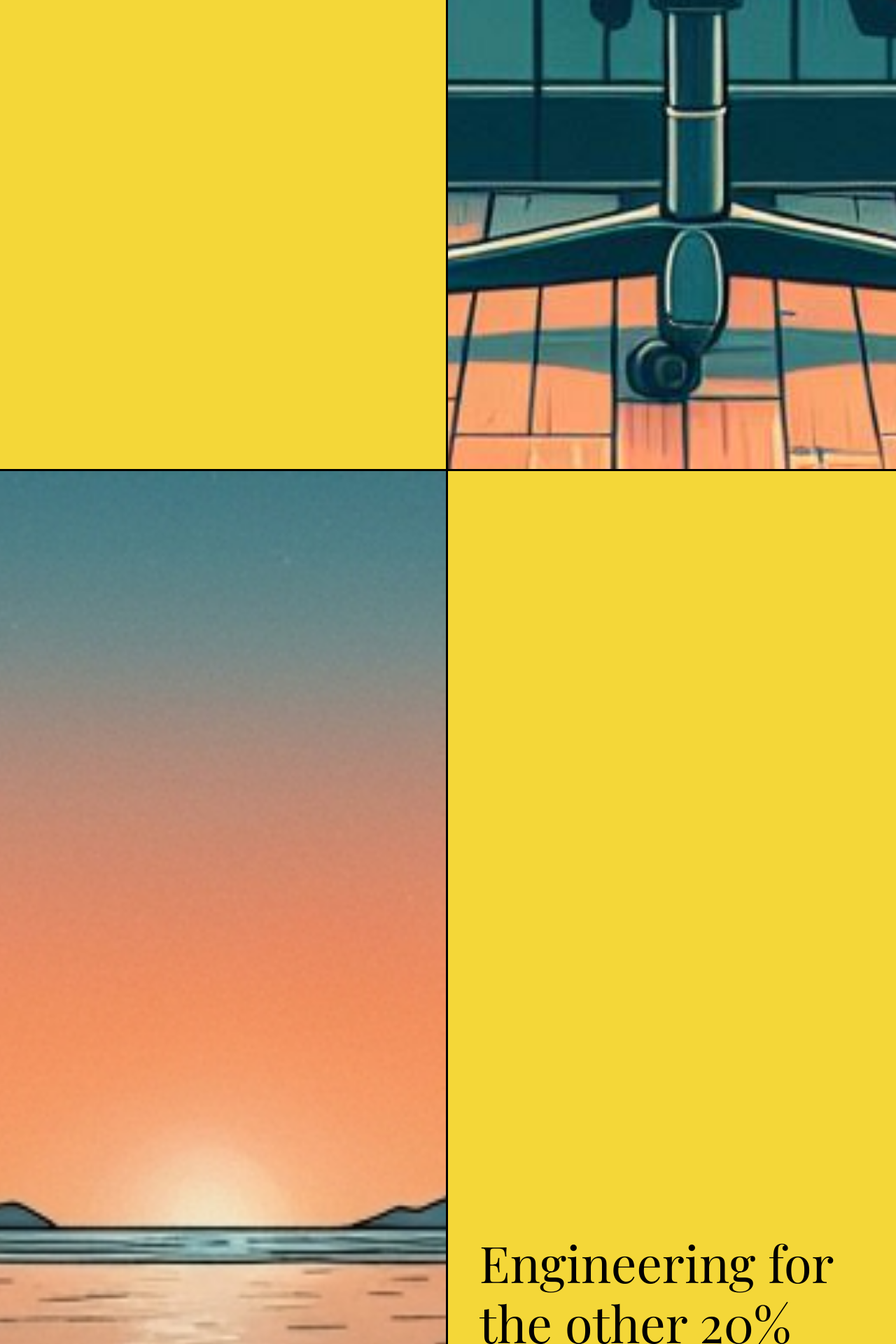
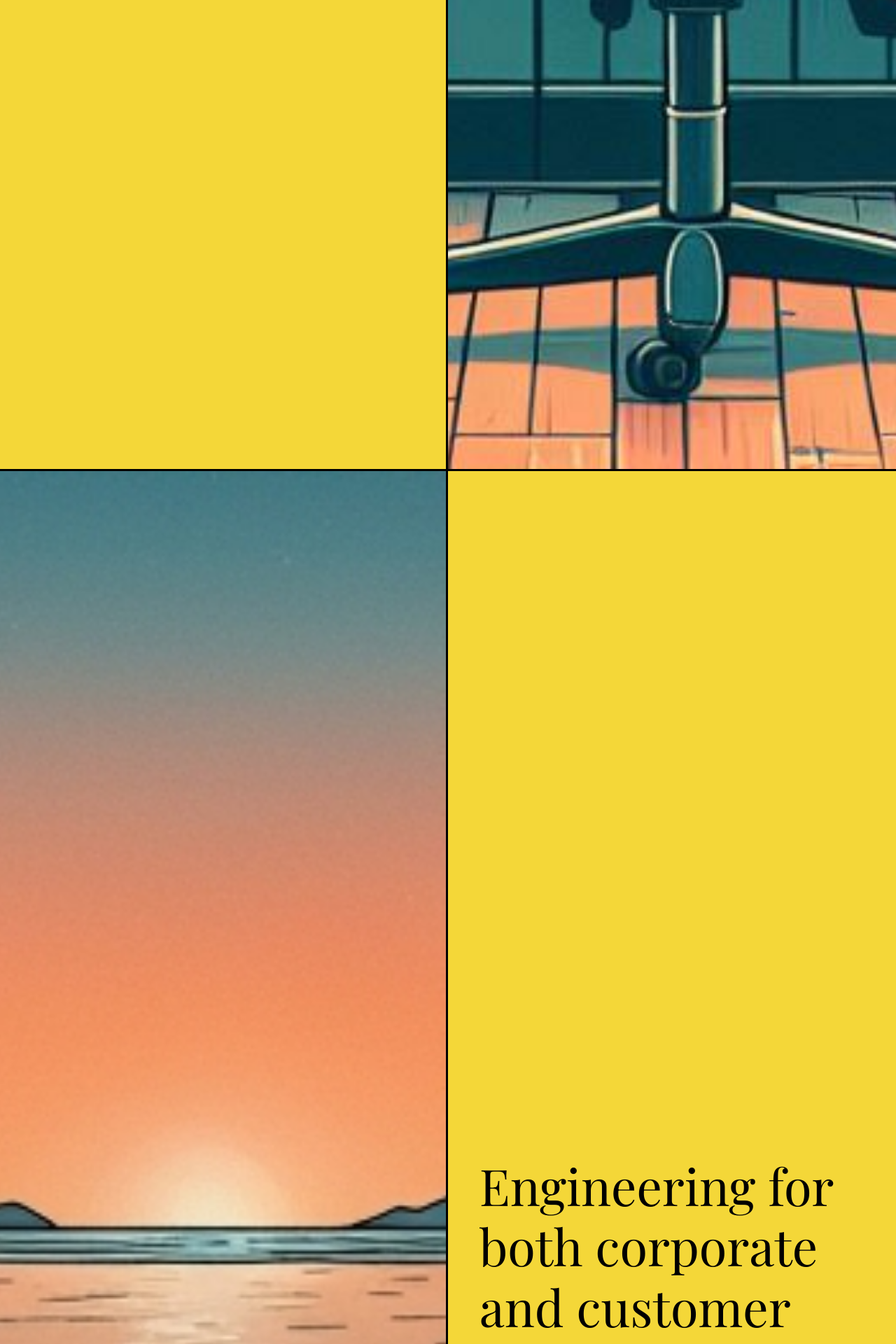
Before and after one commit to dpfens/dpfens.github.io, a Jekyll site: the page built from about.md, in a window 1280 px wide. Shown: the part 3167-5087 px from the top of the page at 70% size. Built offline with Jekyll 4.4.1, drawn with Linux system fonts in a browser that asks for light colours; some web fonts are replaced; some of the changed lines change nothing that is shown.

Commit message:
update wording

```diff
--- a/about.md
+++ b/about.md
@@ -19,9 +19,9 @@
         <img class="w-100 h-100 object-fit-cover" src="/assets/img/53c23ce7-7706-405d-a366-2a5e85e46749.jpg">
     </div>
     <div class="hero-right hero-top hero-content d-flex flex-column justify-content-center pt-3 min-vh-50">
-        <h2 class="headline">Engineering for the other 20%</h2>
+        <h2 class="headline">Engineering for both corporate and customer budgets</h2>
         <p class="tagline">The Tidewater region, like most of rural America, exists in a different technological reality than Silicon Valley assumes. Broadband and cell phone service are not ubiquitous and technical literacy varies dramatically. Rather than disrupting lives to fit technology, effective solutions meet people where they are, adapting to existing rhythms and realities.</p>
-        <p class="tagline">These resource constraints require the same technical rigor I applied to distributed systems and NLP models, but demand software-defined solutions that can be remotely upgraded rather than expecting users on a budget to purchase new hardware. This discipline transforms how we think about impact. When rural students can access MIT courseware on limited connections, elderly neighbors consult specialists via telehealth, and local businesses reach customers beyond county lines, technology becomes a bridge rather than a barrier. Thoughtful engineering dismantles the structural disadvantages that separate communities from opportunity.</p>
+        <p class="tagline">These resource constraints require the same technical rigor I applied to distributed systems and NLP models, but demand software-defined solutions that can be remotely upgraded rather than expecting users on a budget to purchase new hardware. This discipline transforms how we think about impact. When rural students can access MIT courseware on limited connections, elderly neighbors on a fixed income consult specialists via telehealth, and local businesses reach customers beyond county lines, technology becomes a bridge rather than a barrier. Thoughtful engineering dismantles the structural disadvantages that separate resource & budget constrained communities from opportunity.</p>
     </div>
 </div>
 
@@ -47,13 +47,13 @@
 {% include components/panel.html title="DevOps" content=panelContent extraClassName="bg-green-2" %}
 
 {% capture panelContent %}
-Ten years with frameworks as they've come and gone: BackboneJS, EmberJS, ReactJS, AngularJS. I build interfaces that work when the connection is solid and degrade gracefully when it isn't.
+Ten years with frameworks as they've come and gone: Previously BackboneJS & EmberJS, and now ReactJS & AngularJS. I build interfaces that work when the connection is solid and degrade gracefully when it isn't.
 {% endcapture %}
 {% assign panelContent = panelContent | markdownify %}
 {% include components/panel.html title="Front-end Web Development" content=panelContent extraClassName="bg-purple-2" %}
 
 {% capture panelContent %}
-I've trained and deployed PyTorch text classifiers via REST APIs, built hierarchical loss functions for nuanced classification, experimented with topic modeling (multi-grain, hierarchical pachinko allocation), and written information extractors from dependency tree rules. I like the puzzle of teaching machines to find meaning in messy human language.
+I've trained and deployed PyTorch text classifiers via REST APIs trained on hierarchical loss functions, bulk evaluated corpuses with topic models, written information extractors from dependency tree rules, and used semantic embeddings for retrieval and classification. I like the puzzle of teaching machines to find meaning in messy human language.
 {% endcapture %}
 {% assign panelContent = panelContent | markdownify %}
 {% include components/panel.html title="Natural Language Processing" content=panelContent extraClassName="bg-blue-4" %}
@@ -65,19 +65,19 @@
 {% include components/panel.html title="Operations Research" content=panelContent extraClassName="bg-purple-2" %}
 
 {% capture panelContent %}
-I've managed Linux web servers across dozens of domains. SSL certificates, partition management, security patches, Docker deployments, load balancing. Disaster recovery plans that actually get tested. Dependable infrastructure without drama.
+I've managed Linux web servers across dozens of domains including SSL certificates, partition management, security patches, Docker deployments, load balancing, etc.
 {% endcapture %}
 {% assign panelContent = panelContent | markdownify %}
 {% include components/panel.html title="Server/Cloud Administration" content=panelContent extraClassName="bg-orange-2" %}
 
 {% capture panelContent %}
-Ten years building backends in Django, Adobe Experience Manager, Laravel, and more. APIs, WebSockets, database integrations—the invisible plumbing that makes front-ends feel seamless.
+Ten years building backends in Django, Adobe Experience Manager, Laravel, and more. APIs, WebSockets, database integrations.
 {% endcapture %}
 {% assign panelContent = panelContent | markdownify %}
 {% include components/panel.html title="Server-Side Web Development" content=panelContent extraClassName="bg-purple-2" %}
 
 {% capture panelContent %}
-I design systems that scale without ego. Docker, orchestration, microservices, gRPC and REST APIs—components that communicate reliably and fail gracefully. Architecture shaped by experience, not trend-chasing.
+I design systems that can grow using Docker, orchestration, microservices, gRPC and REST APIs; components that communicate reliably and fail gracefully.
 {% endcapture %}
 {% assign panelContent = panelContent | markdownify %}
 {% include components/panel.html title="System Architecture" content=panelContent extraClassName="bg-pink-3" %}
@@ -89,10 +89,11 @@
         <img class="w-100 h-100 object-fit-cover" src="/assets/img/3e7a9410-3454-4fbc-a75d-266be5048481.jpeg">
     </div>
     <div class="hero-right hero-content hero-bottom d-flex flex-column justify-content-center pt-3 min-vh-50">
-        <h2 class="headline">Through the Looking Glass of Literature</h2>
-        <p class="tagline">I read a lot. Speculative fiction, mostly, alongside the technical papers and textbooks that interest me. Growing up in Tidewater, books were how I learned that other ways of organizing the world existed.</p>
-        <p class="tagline">Le Guin taught me that every system embeds values, whether it admits them or not. Butler showed me how power structures replicate themselves, even in new technologies. Gibson's reminder that <q>the future is already here, it's just not very evenly distributed</q> feels different when you live in the unevenly-distributed part.</p>
-        <p class="tagline">This matters for engineering. When you've spent years thinking about how societies might work differently, questioning a system's assumptions becomes second nature. The same instinct that spots a flawed premise in a novel helps me find the unstated assumptions buried in a codebase.</p>
+        <h2 class="headline">Compounding Interest of Reading</h2>
+        <p class="tagline">I read a lot. Speculative fiction, mostly, alongside the papers, essays, and textbooks that interest me.
+        In fact, I credit reading about topics I didn't understand, or that made me uncomfortable for most of my successes. That curiosity has compounded over decades of grappling with hard questions and built fluency with pluralistic reality. Growing up somewhere small means the available answers come from a narrow set of sources and perspectives, and reading revealed there were others. Once I accepted the world isn't organized the only way it could be, there's nothing left to stop me from holding multiple truths at once.</p>
+        <p class="tagline">Le Guin taught me that every system embeds values, whether it admits them or not. Butler showed me how power structures replicate themselves, even in new technologies. Gibson's reminder that <q class="tagline">the future is already here, it's just not very evenly distributed</q> feels different when you live in the unevenly-distributed part.</p>
+        <p class="tagline">This matters for engineering. When you've spent years thinking about how societies might work differently, questioning assumptions becomes second nature and so does asking how things might be made better.</p>
     </div>
 </div>
 
@@ -101,7 +102,7 @@
     <div class="hero-left hero-content hero-top d-flex flex-column justify-content-center border-lg-3 border-end-lg border-lg-black py-4 px-5 min-vh-50">
         <h2 class="headline">The Long Run Home</h2>
         <p class="tagline">I run the same routes I trained on in high school, back when I was competitive enough to run Division I in college. There's a particular clarity in covering familiar ground with a decade of distance from it. Long-distance running and system architecture are not so different as they look. Each is built slowly, in long seasons, on foundations laid before the work is seen.</p>
-        <p class="tagline">The night before a race I would feel pretty calm...serene even. The race was the culmination of the workouts and the recoveries of the weeks and months before. The same was true of everyone on the line. I (like everyone else) wanted to win, but the outcome had largely been decided already, in the choices we'd made. So there was nothing left to do but run my race.</p>
+        <p class="tagline">The night before a race I would feel pretty calm. The race was the culmination of the workouts and the recoveries of the weeks and months before. The same was true of everyone on the line. I (like everyone else) wanted to win, but the outcome had largely been decided already, in the choices we'd made. So there was nothing left to do but run my race.</p>
         <p class="tagline">Software is similar. Whether a thing turns out simple or complicated is usually the sum of small decisions made long ago. When a feature that seems hard goes in quickly, it's rarely momentary cleverness; it's mostly because the foundation was carefully laid long before in the pieces this new feature rests on. When it fights you, you're paying down a foundation laid carelessly. So the work is never only the work in front of you. It is laying the foundation for the features that, a few months from now, should be simple.</p>
     </div>
     <div class="hero-right hero-content hero-bottom px-0 pt-0 min-vh-50 h-lg-100">
```
